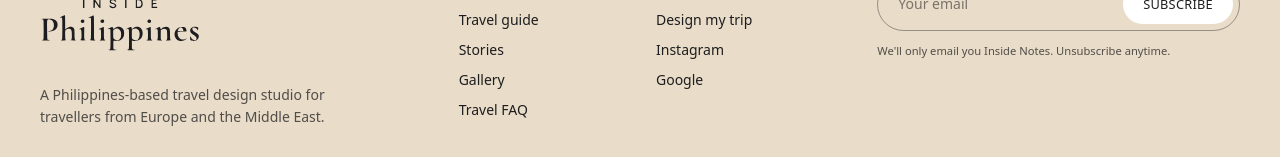
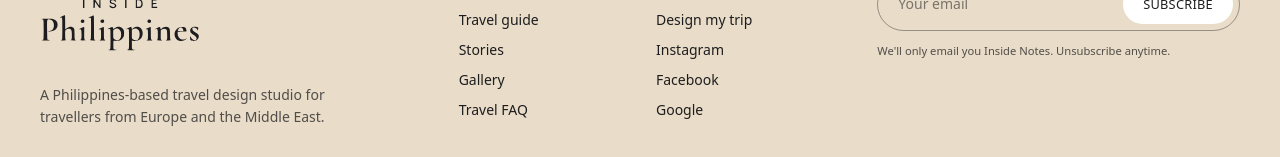
Before and after one commit to msilvestrecarbo-boop/inside-philippines, a Next.js app: page /en/faq in a window 1280 px wide. Shown: the part 2076-2233 px from the top of the page. Built offline with nearby package versions, Linux system fonts and the light colour scheme; no server answers.

Commit message:
Add Facebook Page link to footer and organization schema (#52)
Claude-Session: https://claude.ai/code/session_01ADUAAGQc797tJmdUafTgBz

Co-authored-by: Claude <noreply@anthropic.com>

```diff
--- a/src/components/layout/Footer.tsx
+++ b/src/components/layout/Footer.tsx
@@ -40,6 +40,7 @@ export function Footer({ locale, dict }: { locale: Locale; dict: Dictionary }) {
               <li><Link className="link-u" href={L("/corporate-travel")}>{tr(extraLinks.corporate, locale)}</Link></li>
               <li><Link className="link-u" href={L("/design-my-trip")}>{n.designMyTrip}</Link></li>
               <li><a className="link-u" href={site.instagram} rel="noopener" target="_blank">Instagram</a></li>
+              <li><a className="link-u" href={site.facebook} rel="noopener" target="_blank">Facebook</a></li>
               <li><a className="link-u" href={site.googleBusiness} rel="noopener" target="_blank">Google</a></li>
             </ul>
           </div>
--- a/src/lib/schema.ts
+++ b/src/lib/schema.ts
@@ -18,7 +18,7 @@ export function organizationSchema(): Json {
     areaServed: ["FR", "ES", "GB", "DE", "IT", "CH", "BE", "NL", "RU", "AE", "SA", "QA"],
     knowsLanguage: ["en", "fr", "es", "ru", "ar"],
     address: site.legal.locations.map((l) => ({ "@type": "PostalAddress", addressLocality: l.locality, addressRegion: l.region, addressCountry: "PH" })),
-    sameAs: [site.instagram, site.googleBusiness],
+    sameAs: [site.instagram, site.facebook, site.googleBusiness],
   };
 }
 
--- a/src/lib/site.ts
+++ b/src/lib/site.ts
@@ -12,6 +12,7 @@ export const site = {
   /** Digits only with country code, e.g. 639171234567. Empty = placeholder. */
   whatsapp: process.env.NEXT_PUBLIC_WHATSAPP_NUMBER || "639524050513",
   instagram: "https://www.instagram.com/inside.philippines",
+  facebook: "https://www.facebook.com/profile.php?id=61595896439430",
   googleBusiness: "https://share.google/WBlVTrT4Bv4MSOTYm",
   youtube: "https://www.youtube.com/@insidephilippines",
   legal: {
```
